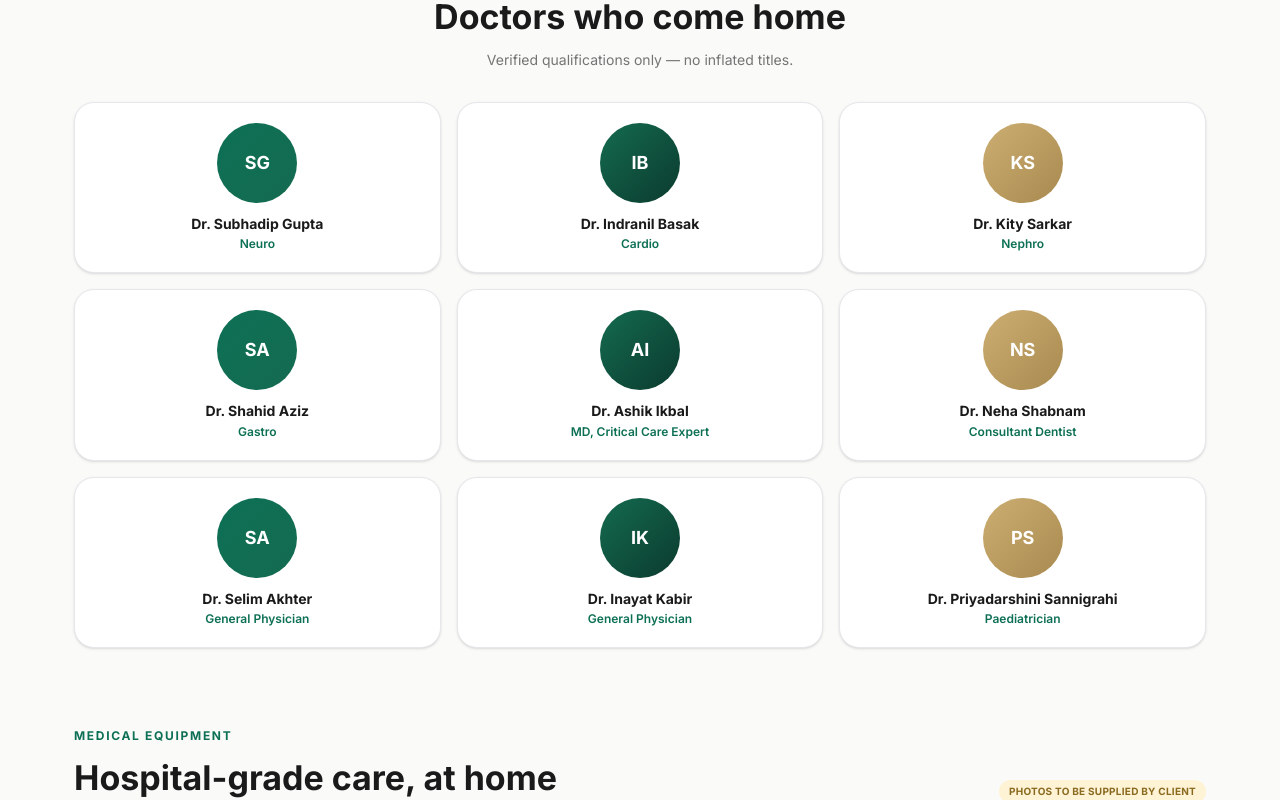
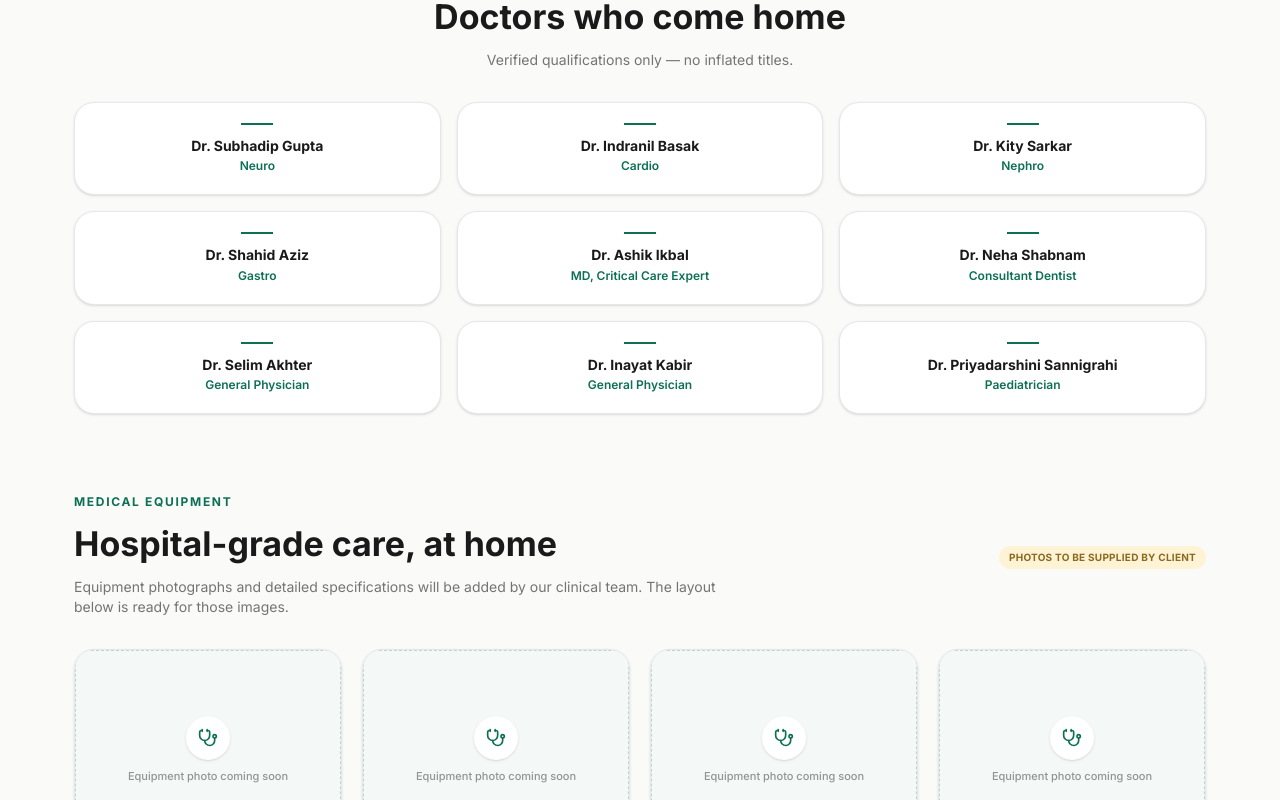
Before and after one commit to Suman-byte8/health-cross-website, a React (Vite) app: page / in a window 1280 px wide. Shown: the part 840-1640 px from the top of the page. Built offline with nearby package versions, Linux system fonts and the light colour scheme.

Commit message:
feat: add ClinicalTeamSection component to display professional doctor profiles

```diff
--- a/src/components/home/ClinicalTeamSection.jsx
+++ b/src/components/home/ClinicalTeamSection.jsx
@@ -1,18 +1,4 @@
 import { doctors } from "../../data/doctors";
-
-function getInitials(name) {
-  const clean = name.replace(/^Dr\.?\s*/i, "");
-  const parts = clean.trim().split(/\s+/);
-  const first = parts[0]?.[0] || "";
-  const last = parts.length > 1 ? parts[parts.length - 1][0] : "";
-  return (first + last).toUpperCase();
-}
-
-const AVATAR_STYLES = [
-  "from-[#0d7055] to-[#146B50]",
-  "from-[#146B50] to-[#0B3B2E]",
-  "from-[#CDAE72] to-[#a8894f]",
-];
 
 const ClinicalTeamSection = () => {
   return (
@@ -31,17 +17,12 @@ const ClinicalTeamSection = () => {
         </div>
 
         <div className="mt-8 grid gap-4 grid-cols-2 sm:grid-cols-3">
-          {doctors.map((doctor, index) => (
+          {doctors.map((doctor) => (
             <article
               key={doctor.name}
               className="rounded-[20px] border border-gray-200 bg-white p-5 text-center shadow-sm transition hover:-translate-y-2 hover:shadow-md"
             >
-              <div
-                className={`mx-auto mb-3 flex h-20 w-20 items-center justify-center rounded-full bg-gradient-to-br text-lg font-bold text-white ${AVATAR_STYLES[index % AVATAR_STYLES.length]}`}
-                aria-hidden="true"
-              >
-                {getInitials(doctor.name)}
-              </div>
+              <span className="mx-auto mb-3 block h-[2px] w-8 bg-[#0d7055]" aria-hidden="true" />
               <h3 className="font-bold text-sm leading-tight">{doctor.name}</h3>
               <div className="mt-1 text-xs font-semibold text-[#0d7055]">
                 {doctor.specialization}
```
